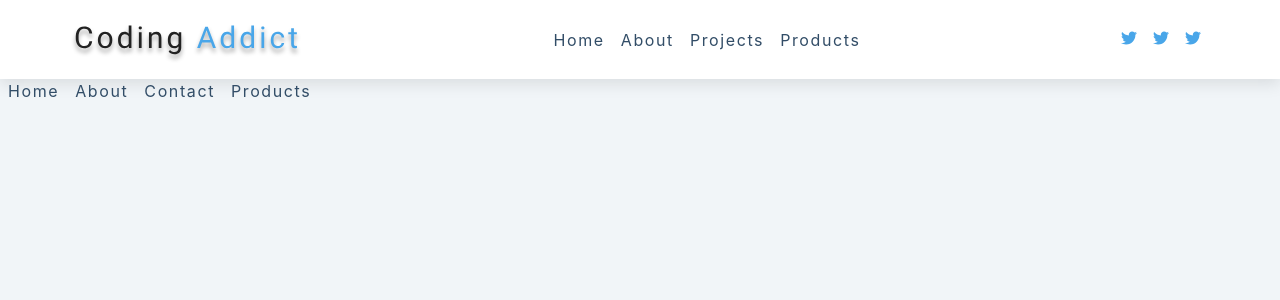
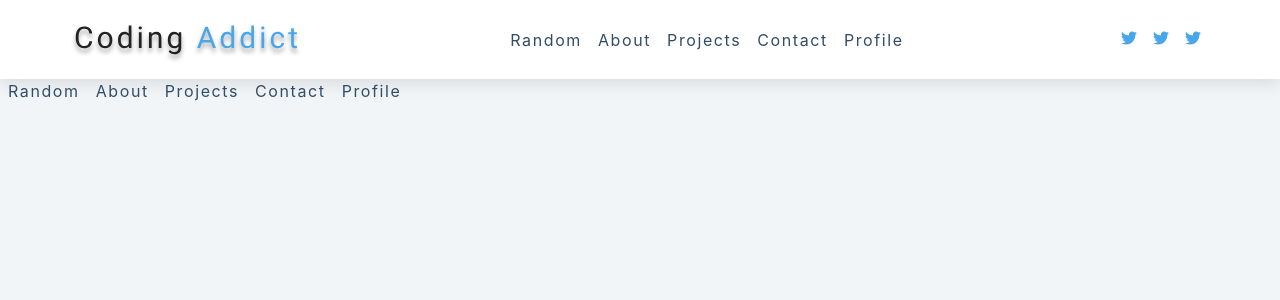
Before and after one commit to pyrhaa/react-projects, a React (Create React App) app in the folder 11-navbar/setup/: page / in a window 1280 px wide. Shown: the top 300 px of the page. Built offline with nearby package versions, Linux system fonts and the light colour scheme.

Commit message:
modularity of nav and sidebar

```diff
--- a/11-navbar/setup/src/App.js
+++ b/11-navbar/setup/src/App.js
@@ -2,6 +2,7 @@ import React from 'react'
 import Navbar from './Navbar'
 import Sidebar from './Sidebar'
 
+// reprendre a 4h54min31s
 const App = () => {
   return (
     <>
--- a/11-navbar/setup/src/Navbar.js
+++ b/11-navbar/setup/src/Navbar.js
@@ -1,34 +1,31 @@
-import React, { useState, useRef, useEffect } from 'react'
-import { FaBars, FaTwitter } from 'react-icons/fa'
-import { links, social } from './data'
-import logo from './logo.svg'
+import React, { useState, useRef, useEffect } from 'react';
+import { FaBars, FaTwitter } from 'react-icons/fa';
+import { links, social } from './data';
+import logo from './logo.svg';
 
 const Navbar = () => {
-  return <nav>
-    <div className="nav-center">
-      <div className="nav-header">
-        <img src={logo} alt="logo of coding addict" />
-        <button className="nav-toggle">
+  return (
+    <nav>
+      <div className='nav-center'>
+        <div className='nav-header'>
+          <img src={logo} alt='logo of coding addict' />
+          <button className='nav-toggle'>
             <FaBars />
           </button>
         </div>
-      <div className="links-container show-container">
-        <ul className="links">
-          <li>
-            <a href='#'>home</a>
+        <div className='links-container show-container'>
+          <ul className='links'>
+            {links.map((link) => {
+              const { id, url, text } = link;
+              return (
+                <li key={id}>
+                  <a href={url}>{text}</a>
                 </li>
-          <li>
-            <a href='#'>about</a>
-          </li>
-          <li>
-            <a href='#'>projects</a>
-          </li>
-          <li>
-            <a href='#'>products</a>
-          </li>
+              );
+            })}
           </ul>
         </div>
-      <ul className="social-icons">
+        <ul className='social-icons'>
           <li>
             <a href='https://www.twitter.com'>
               <FaTwitter />
@@ -47,6 +44,7 @@ const Navbar = () => {
         </ul>
       </div>
     </nav>
-}
+  );
+};
 
-export default Navbar
+export default Navbar;
--- a/11-navbar/setup/src/Sidebar.js
+++ b/11-navbar/setup/src/Sidebar.js
@@ -1,24 +1,21 @@
 import React from 'react';
+import { links, social } from './data';
 
 const Sidebar = () => {
   return (
-      <div className="links-container show-container">
-        <ul className="links">
-          <li>
-            <a href='#'>home</a>
-          </li>
-          <li>
-            <a href='#'>about</a>
-          </li>
-          <li>
-            <a href='#'>contact</a>
-          </li>
-          <li>
-            <a href='#'>products</a>
-          </li>
-        </ul>
-      </div>
-  )
-}
+    <div className='links-container show-container'>
+      <ul className='links'>
+        {links.map((link) => {
+          const { id, url, text } = link;
+          return (
+            <li key={id}>
+              <a href={url}>{text}</a>
+            </li>
+          );
+        })}
+      </ul>
+    </div>
+  );
+};
 
 export default Sidebar;
```
Lines whose indentation alone changed are shown as unchanged.
